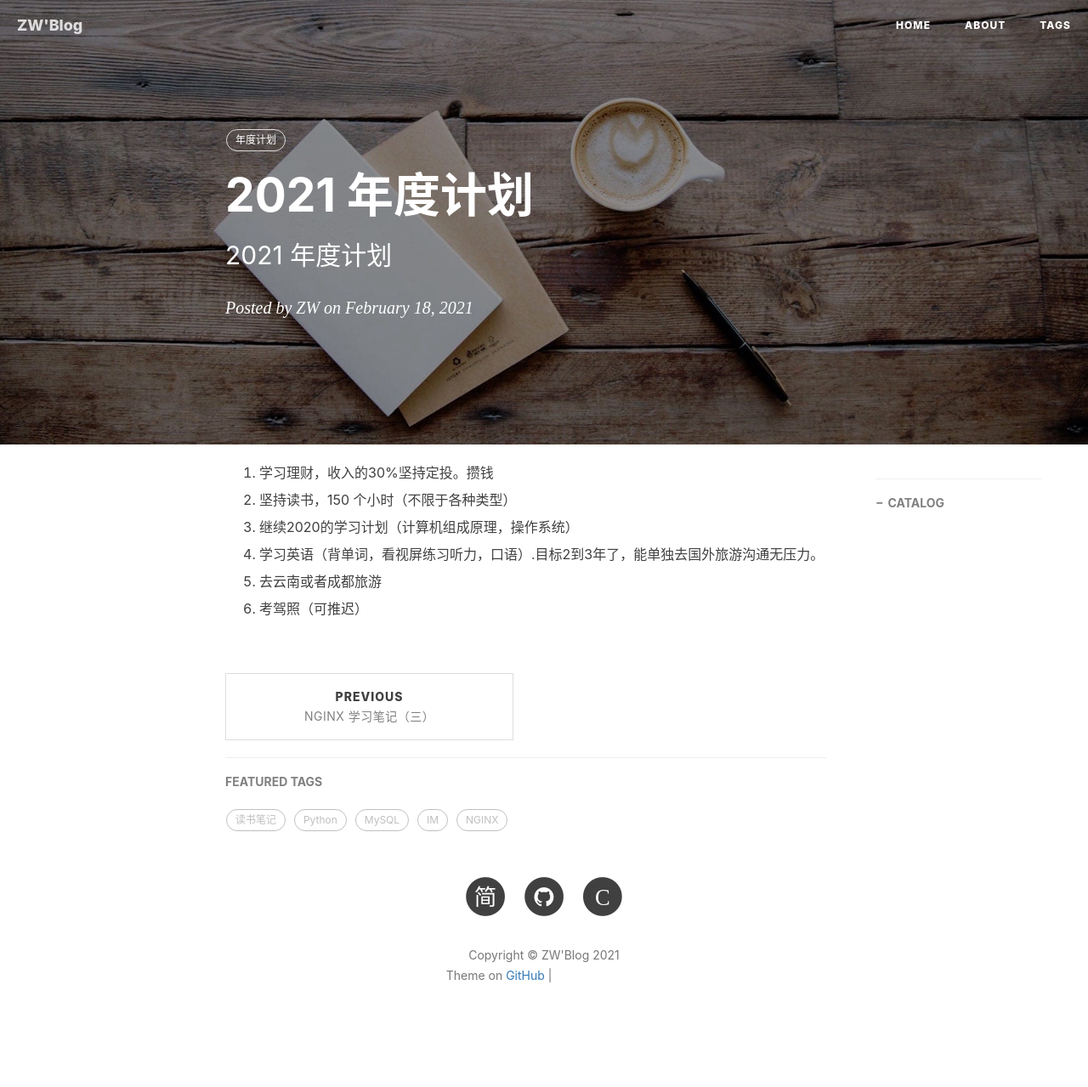
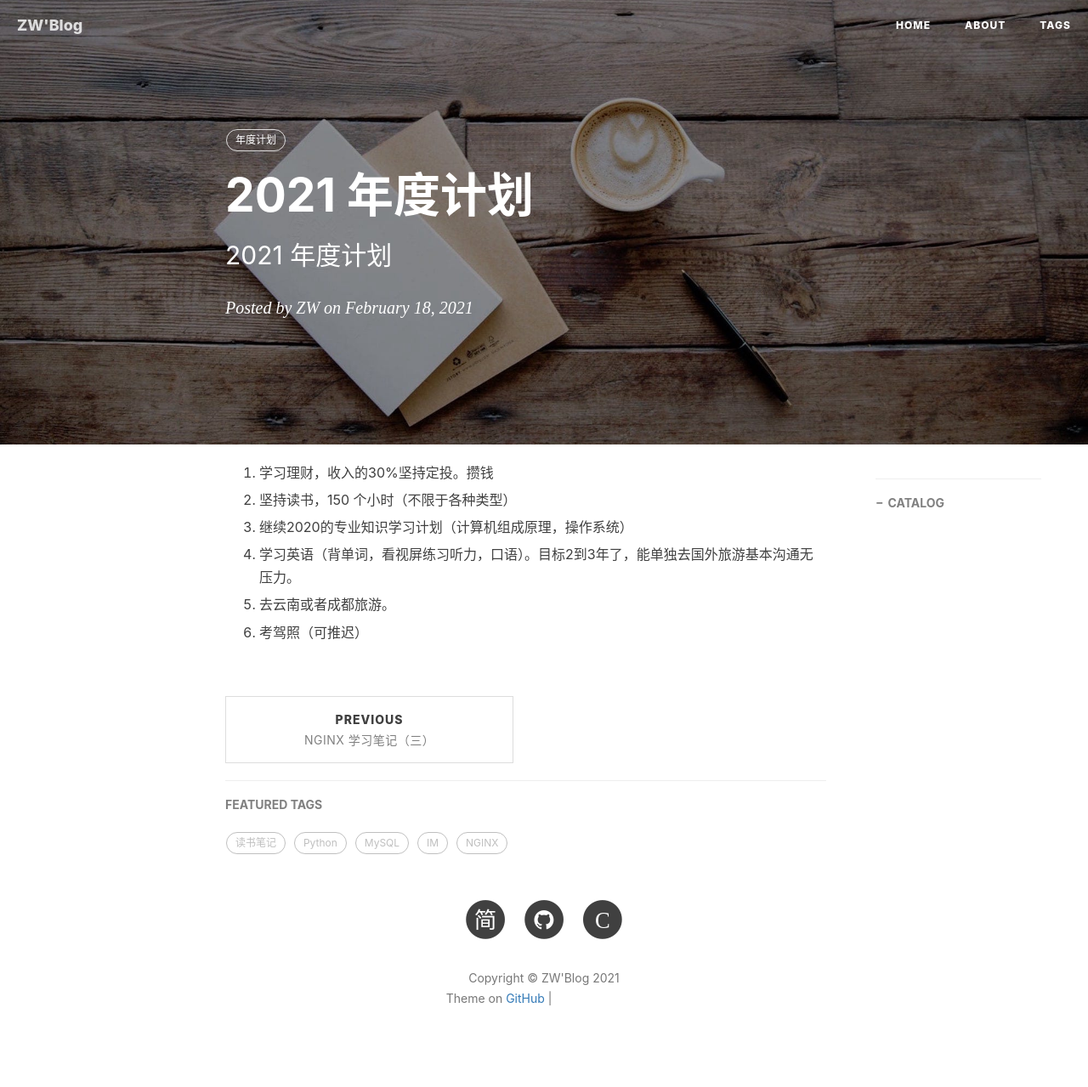
Before and after one commit to GitZW/gitzw.github.io, a Jekyll site: the page built from _posts/2021-02-18- 2021年度计划.md, in a window 1280 px wide. Shown: the whole page at 85% size. Built offline with Jekyll 4.4.1, drawn with Linux system fonts in a browser that asks for light colours; nearby versions of some CDN libraries; comment, search, counter and statistics services are not loaded; before the commit the page ends 1252 px from its top, so only the background shows below that; grey boxes are pictures that could not be loaded.

Commit message:
2021年度计划大纲

```diff
--- a/_posts/2021-02-18- 2021年度计划.md
+++ b/_posts/2021-02-18- 2021年度计划.md
@@ -10,14 +10,18 @@ tags:
     - 年度计划
 ---
 
+
+
+
+
 1. 学习理财，收入的30%坚持定投。攒钱
 
 2. 坚持读书，150 个小时（不限于各种类型）
 
-3. 继续2020的学习计划（计算机组成原理，操作系统）
+3. 继续2020的专业知识学习计划（计算机组成原理，操作系统）
 
-4. 学习英语（背单词，看视屏练习听力，口语）.目标2到3年了，能单独去国外旅游沟通无压力。
+4. 学习英语（背单词，看视屏练习听力，口语）。目标2到3年了，能单独去国外旅游基本沟通无压力。
 
-5. 去云南或者成都旅游
+5. 去云南或者成都旅游。
 
 6. 考驾照（可推迟）
```
